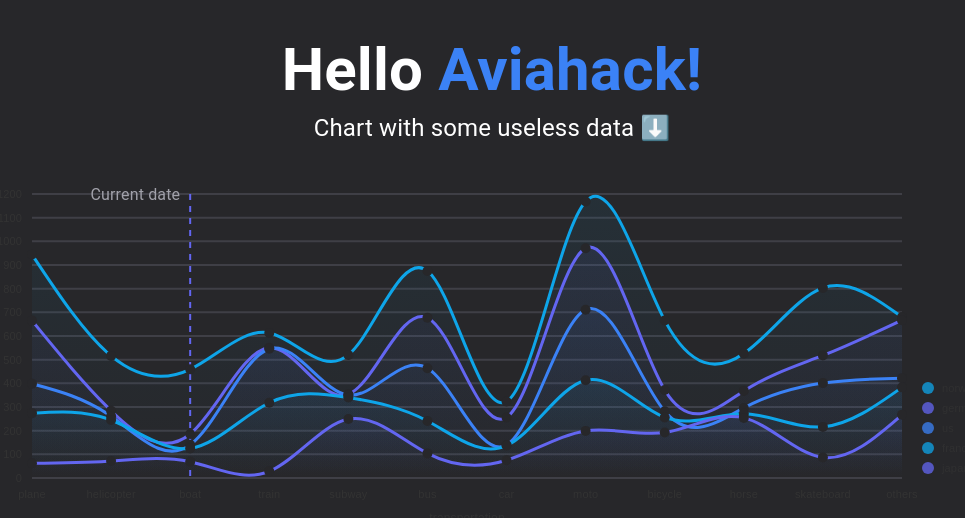
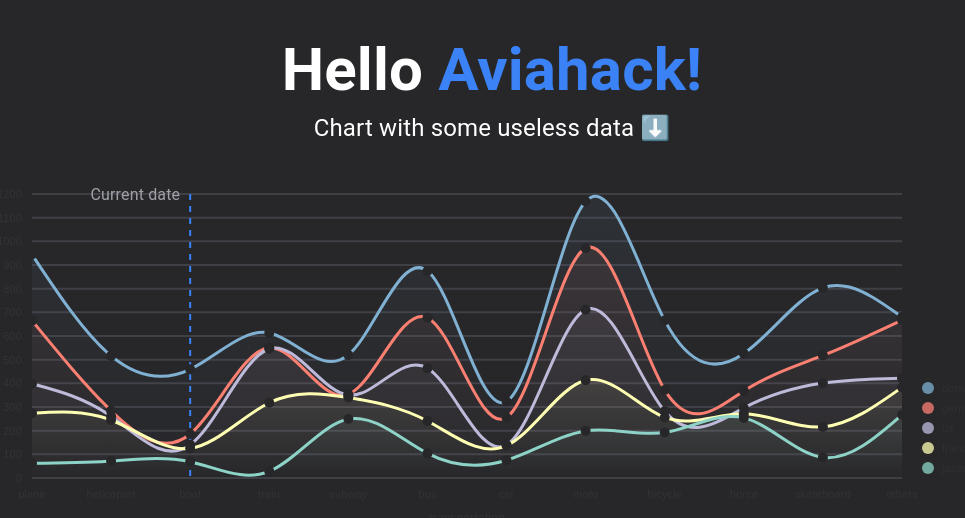
Before and after one commit to SOpatrin/aviahack_2022, a Next.js app: page / in a window 1280 px wide. Shown: the top 518 px of the page, without its empty margins (148-1113 px from the left). Built offline with nearby package versions, Linux system fonts and the light colour scheme; a web font is replaced by a local one.

Commit message:
Change color scheme

```diff
--- a/components/StorageChart/StorageChart.tsx
+++ b/components/StorageChart/StorageChart.tsx
@@ -19,7 +19,7 @@
         axis: 'x',
         value: 'boat',
         lineStyle: {
-          stroke: colors.indigo[500],
+          stroke: colors.blue[500],
           strokeWidth: 2,
           strokeDasharray: 6,
         },
@@ -93,7 +93,7 @@
     enableGridX={false}
     lineWidth={3}
     curve="natural"
-    colors={[colors.indigo[500], colors.sky[500], colors.blue[500]]}
+    colors={{ scheme: 'set3' }}
     theme={{
       textColor: colors.zinc[400],
       background: colors.zinc[800],
@@ -112,7 +112,7 @@
       },
       crosshair: {
         line: {
-          stroke: colors.indigo[600],
+          stroke: colors.rose[100],
           strokeWidth: 2,
         },
       },
```
